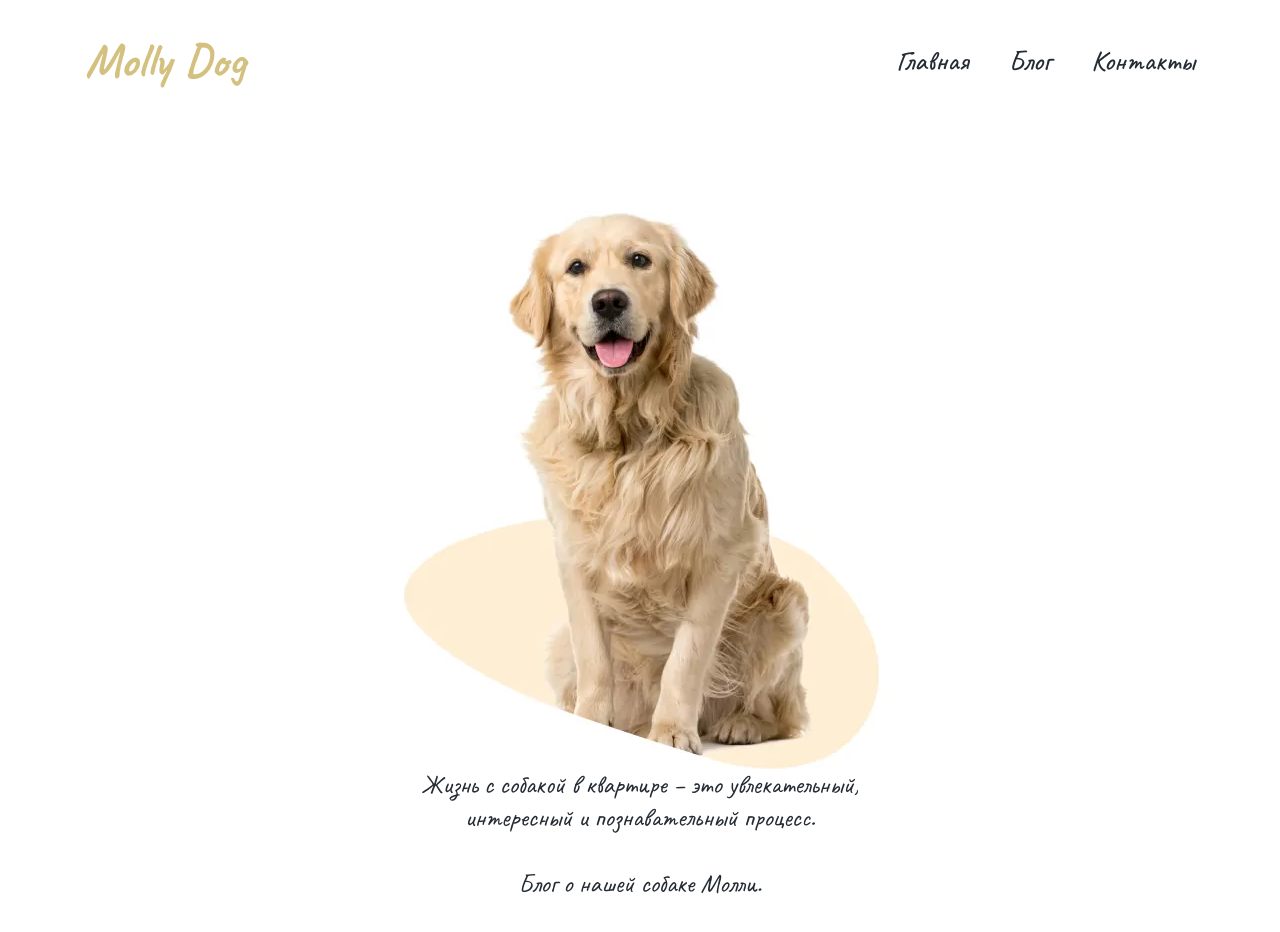
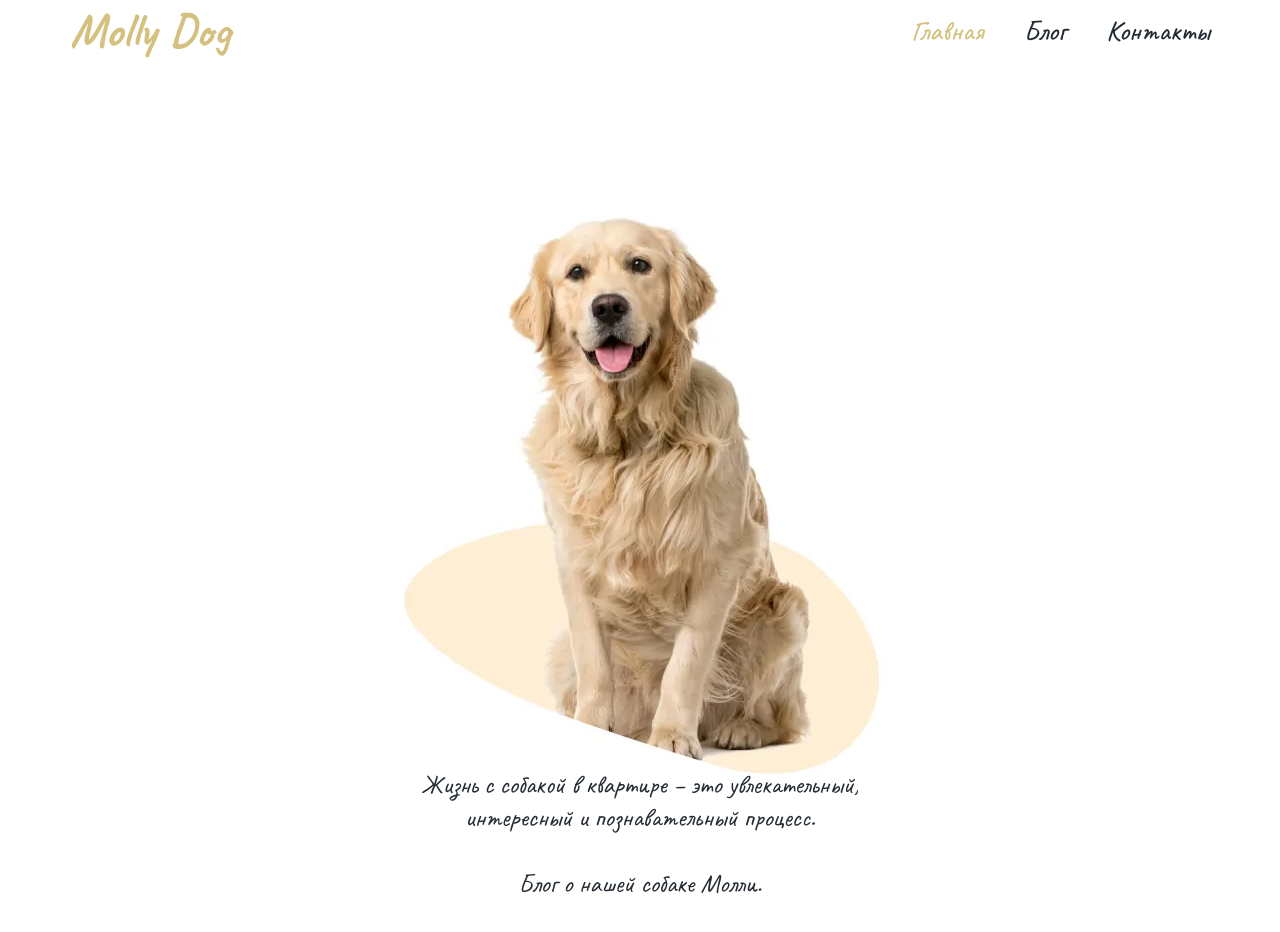
Before and after one commit to Sergey-Kozlov-developer/molly-dog, a React (Vite) app: page / in a window 1280 px wide. Shown: the top 932 px of the page. After the commit the page ends 900 px from the top, so only its background shows below. Built offline with nearby package versions, Linux system fonts and the light colour scheme.

Commit message:
Add router

```diff
--- a/src/App/App.jsx
+++ b/src/App/App.jsx
@@ -1,23 +1,54 @@
 import Header from "../components/Header.jsx";
+import './../style.scss'
 import {Route, Router, Routes} from "react-router";
 import Blog from "../components/Blog.jsx";
 import Contacts from "../components/Contacts.jsx";
+import {Link, NavLink} from "react-router-dom";
 
 function App() {
 
-  return (
-		<Header />
-		// <Router>
-		// 	<Routes>
-		// 		<Router path="/" element={<Header />} />
-		// 		<Router path="/blog" element={<Blog />} />
-		// 		<Router path="/contacts" element={<Contacts />} />
-		// 	</Routes>
-		// </Router>
+	return (
+		<>
+			<div className="container">
+				<div className="header__top-row">
+					<h1>Molly Dog</h1>
+					{/*<img src="/img/logo.png" alt="Logo"/>*/}
+					<div className="header__nav">
+						<div className="nav">
+							<ul className="nav__list">
+								{/*<NavLink to="/">Главная</NavLink>*/}
+								<NavLink
+									to="/"
+									className={({isActive}) => (isActive ? "link-active" : "nav__list")}
+								>Главная</NavLink>
+								<NavLink
+									to="/blog"
+									className={({isActive}) => (isActive ? "link-active" : "nav__list")}
+								>Блог</NavLink>
+								<NavLink
+									to="/contacts"
+									className={({isActive}) => (isActive ? "link-active" : "nav__list")}
+								>Контакты</NavLink>
+
+							</ul>
+						</div>
+					</div>
+				</div>
+
+			</div>
+
+			<Routes>
+				<Route path="/" element={<Header/>}/>
+				<Route path="/blog" element={<Blog/>}/>
+				<Route path="/contacts" element={<Contacts/>}/>
+			</Routes>
+		</>
+
+	)
+}
+
+// The Navigation Bar
+// This component will be used on all three pages: Home, About, and Contact
 
 
-
-  )
-}
-
 export default App
--- a/src/components/Blog.jsx
+++ b/src/components/Blog.jsx
@@ -1,6 +1,9 @@
 function Blog() {
 	return (
-		<div>Blog</div>
+		<div className="container">
+			<div>Blog</div>
+		</div>
+
 	);
 }
 export default Blog;
--- a/src/components/Header.jsx
+++ b/src/components/Header.jsx
@@ -1,22 +1,9 @@
 function Header() {
 	return (
+
 		<header className="header">
+			{/*<NavBar />*/}
 			<div className="header__top">
-				<div className="container">
-					<div className="header__top-row">
-						<h1>Molly Dog</h1>
-						{/*<img src="/img/logo.png" alt="Logo"/>*/}
-						<div className="header__nav">
-							<div className="nav">
-								<ul className="nav__list">
-									<li><a href="#!">Главная</a></li>
-									<li><a href="#!">Блог</a></li>
-									<li><a href="#!">Контакты</a></li>
-								</ul>
-							</div>
-						</div>
-					</div>
-				</div>
 			</div>
 			<div className="container">
 				<h1 className="header__title">
--- a/src/index.jsx
+++ b/src/index.jsx
@@ -1,13 +1,13 @@
 import React from 'react'
 import ReactDOM from 'react-dom/client'
-import {BrowserRouter as Router} from "react-router-dom";
+import {BrowserRouter} from "react-router-dom";
 import App from './App/App.jsx'
 import './styles/main.scss'
 
 ReactDOM.createRoot(document.getElementById('root')).render(
   <React.StrictMode>
-    <Router>
+    <BrowserRouter>
       <App />
-    </Router>
+    </BrowserRouter>
   </React.StrictMode>
 )
--- a/src/style.scss
+++ b/src/style.scss
@@ -1,14 +1,22 @@
+@import "./styles/vars";
 .header {
   display: flex;
   flex-direction: column;
   justify-content: space-between;
-  padding-top: 30px;
-  padding-bottom: 50px;
-  min-height: 950px;
+  padding-top: 10px;
+  //padding-bottom: 50px;
+  min-height: 840px;
   background-image: url("./../public/img/bg.jpg");
   background-repeat: no-repeat;
   background-position: center;
 
+  .header__title {
+    font-size: 26px;
+    text-align: center;
+    //padding-bottom: -160px;
+  }
+
+}
 .header__top-row {
   display: flex;
   justify-content: space-between;
@@ -29,11 +37,6 @@
     column-gap: 40px;
   }
 }
-
-  .header__title {
-    font-size: 26px;
-    text-align: center;
-    padding-bottom: -160px;
+.link-active {
+  color: $accent;
 }
-
-}
--- a/src/styles/_base.scss
+++ b/src/styles/_base.scss
@@ -1,4 +1,5 @@
 @import url('https://fonts.googleapis.com/css2?family=Caveat:wght@400;500;600;700&display=swap');
+@import "vars";
 //
 body {
   font-family: $font-main;
@@ -20,7 +21,7 @@ a {
 
 .container {
   margin: 0 auto;
-  padding: 0 15px;
+  //padding: 0 15px;
   max-width: 1140px;
 
   &--sm {
--- a/src/styles/_vars.scss
+++ b/src/styles/_vars.scss
@@ -7,7 +7,6 @@ $font-main: "Caveat", cursive;
 $dark: #242b33;
 $accent: #d4c17f;
 $white: #fff;
-$footer-bg: #2d343c;
 $placeholder: #bebebe;
 $muted: #e7e7e7;
 
```
Lines whose indentation alone changed are shown as unchanged.
